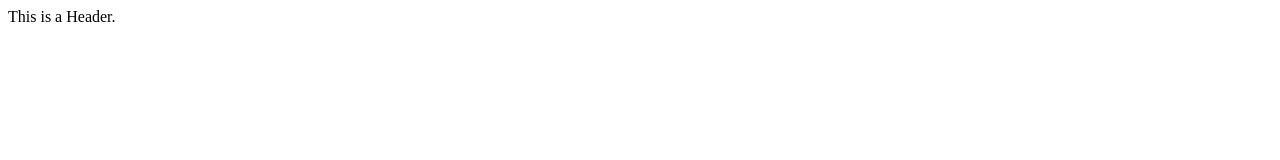
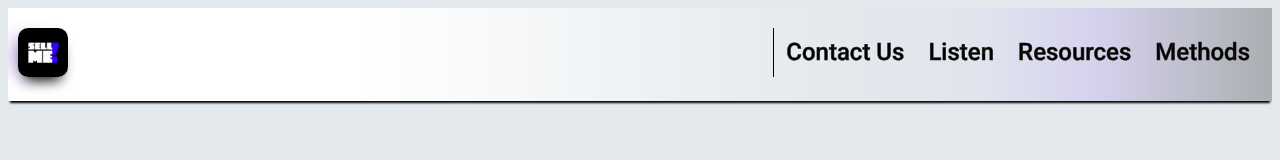
Before and after one commit to Proto133/SellMe, a plain HTML site: page index.html in a window 1280 px wide. Drawn offline with Linux system fonts and the light colour scheme.

Commit message:
Started working on header, nave menu started logo in place.

```diff
--- a/assets/css/style.css
+++ b/assets/css/style.css
@@ -0,0 +1,47 @@
+body {
+    background: rgba(228, 233, 237, 1);
+    font-family: 'Roboto', 'Segoe UI', Tahoma, Geneva, Verdana, sans-serif;
+}
+
+
+/*Navigation Bar Styling*/
+
+header {
+    overflow: hidden;
+    background: linear-gradient(to right, hsla(0, 0%, 100%, 1) 28%, hsla(0, 0%, 100%, 0.025) 64%, hsla(249, 87%, 75%, 0.05) 77%, hsla(261, 100%, 46%, 0.1) 86%, hsla(0, 0%, 0%, .25) 100%);
+    padding: 20px 10px;
+    box-shadow: 0 4px 2px -2px black;
+    max-height: 100px;
+}
+
+header img {
+    max-width: 4%;
+    border-radius: 10px;
+    -webkit-box-shadow: 0px 10px 13px -7px #000000, -13px 3px 19px -7px rgba(58, 0, 173, 0), -13px 3px 19px -7px rgba(58, 0, 173, 0.32);
+    box-shadow: 0px 10px 13px -7px #000000, -13px 3px 19px -7px rgba(58, 0, 173, 0), -13px 3px 19px -7px rgba(58, 0, 173, 0.32);
+}
+
+header nav a {
+    float: right;
+    color: rgb(0, 0, 0);
+    text-align: center;
+    padding: 12px;
+    text-decoration: none;
+    font-size: x-large;
+    font-weight: 500;
+    -webkit-text-stroke: .5px rgb(36, 36, 36);
+    line-height: 25px;
+    border-radius: 4px;
+}
+
+header nav a:hover {
+    background-color: rgba(255, 255, 255, .15);
+    text-decoration: underline;
+    border-radius: 8px;
+    transition: all 0.25s ease-in-out;
+}
+
+header nav a.active {
+    border-left: 1px solid black;
+    border-radius: 0;
+}
--- a/index.html
+++ b/index.html
@@ -15,13 +15,22 @@
     <meta charset="utf-8">
     <meta name="description" content="Best In Class & Top Startup Consultants. Grow Revenue Through Higher Conversion Rates From Your Reps. More Closed Business. Engage Qualified Leads Properly. Build a Winning Culture. Contact Us.">
     <meta name="viewport" content="width=device-width, initial-scale=1">
+    <link rel="preconnect" href="https://fonts.gstatic.com">
+    <link rel="preconnect" href="https://fonts.gstatic.com">
+    <link href="https://fonts.googleapis.com/css2?family=Roboto:ital,wght@0,100;0,300;0,400;0,500;0,700;0,900;1,100;1,300;1,400;1,500;1,700;1,900&display=swap" rel="stylesheet">
     <link rel="stylesheet" href="./assets/css/style.css">
     <link rel="shortcut icon" type="image/jpg" href="./assets/images/favicon.ico" />
 </head>
 
 <body>
     <header>
-        This is a Header.
+        <nav class="header-right">
+            <img src="./assets/images/SellMe Logo.jpg" alt="SellMe Logo" />
+            <a href="#How">Methods</a>
+            <a href="Resources">Resources</a>
+            <a href=#Podcast>Listen</a>
+            <a href=#Contact class="active">Contact Us</a>
+        </nav>
     </header>
 
 </body>
```
